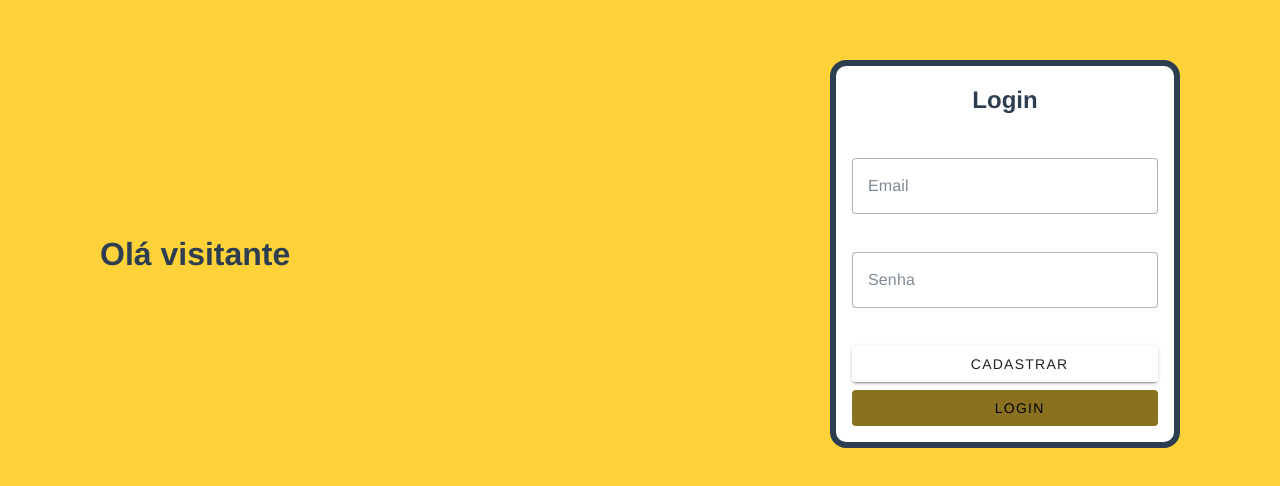
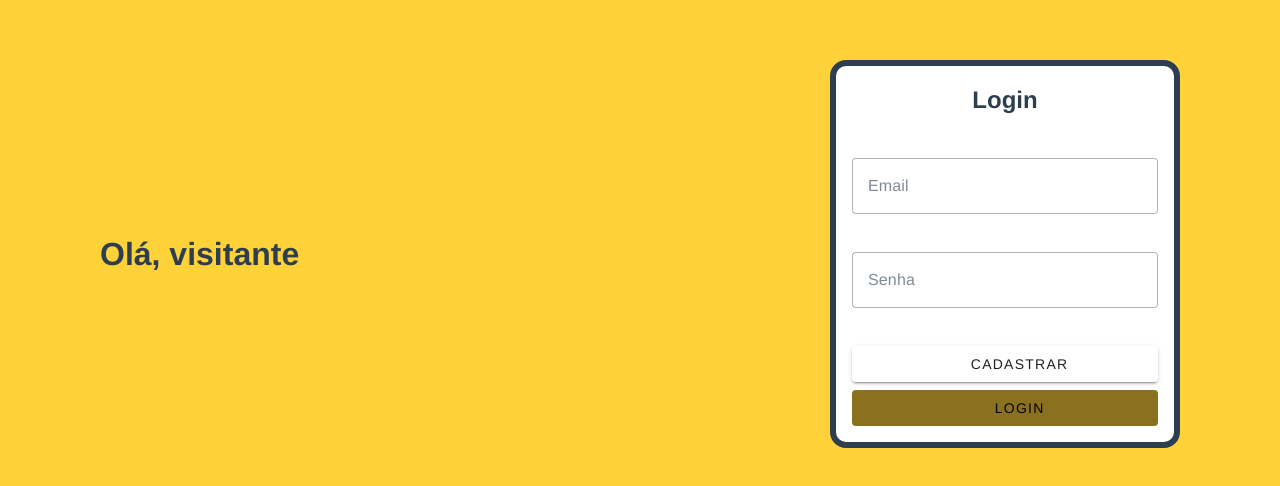
Before and after one commit to GustavoSilvaAguiar/user_crud_and_login, a Vue app: page /login in a window 1280 px wide. Shown: the part 146-632 px from the top of the page. Built offline with nearby package versions, Linux system fonts and the light colour scheme; no server answers; some icons are missing.

Commit message:
Mudança na tela de login e teste de deploy

```diff
--- a/src/modules/auth/views/authView.vue
+++ b/src/modules/auth/views/authView.vue
@@ -1,6 +1,6 @@
 <template>
   <div class="loginPage">
-    <h1><strong>Olá visitante</strong></h1>
+    <h1><strong>Olá, visitante</strong></h1>
     <div class="card">
       <h2>Login</h2>
       <v-form ref="loginForm" class="form" v-model="form">
```
